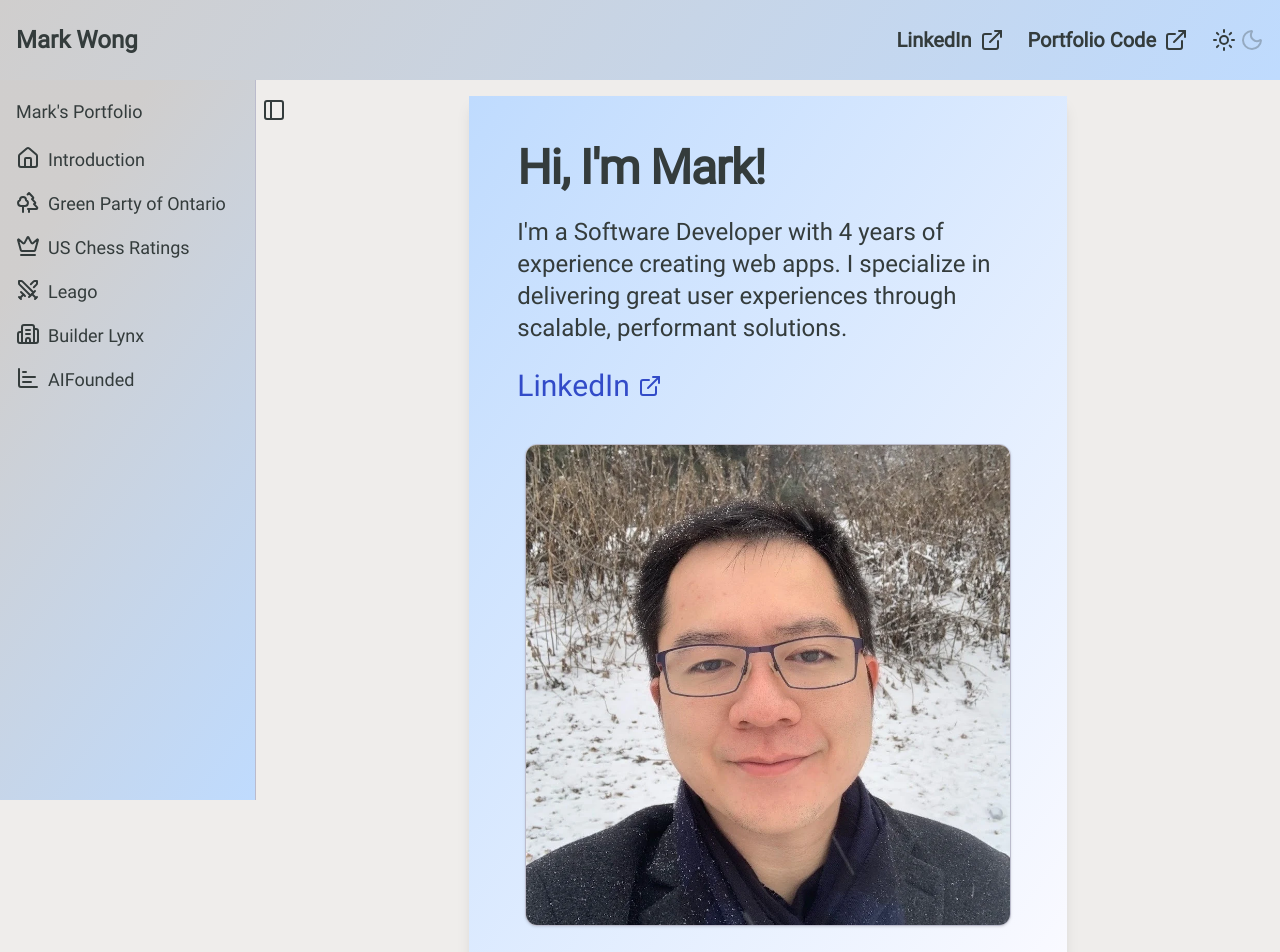
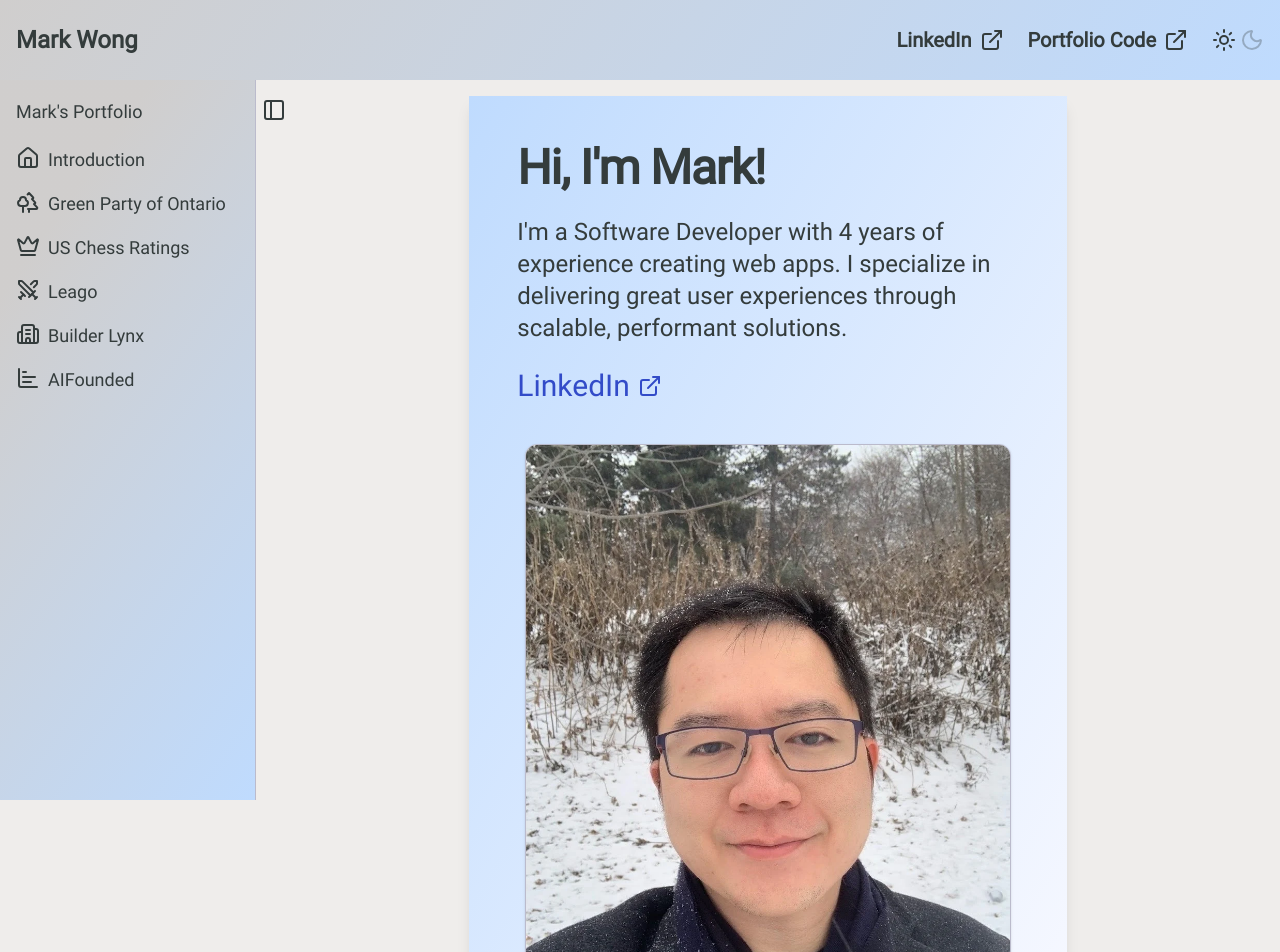
Before and after one commit to markwong167/Portfolio, a Next.js app: page / in a window 1280 px wide. Shown: the top 952 px of the page. Built offline with nearby package versions, Linux system fonts and the light colour scheme.

Commit message:
Remove max-height from portfolio section picture card (#28)

```diff
--- a/src/views/Portfolio/PorfolioSectionPictureCard.tsx
+++ b/src/views/Portfolio/PorfolioSectionPictureCard.tsx
@@ -12,7 +12,7 @@
       <img
         src={data.image?.src}
         alt={data.title}
-        className='w-full h-full object-cover max-h-[30rem]'
+        className='w-full h-full object-cover'
       />
     </Card>
   );
```
